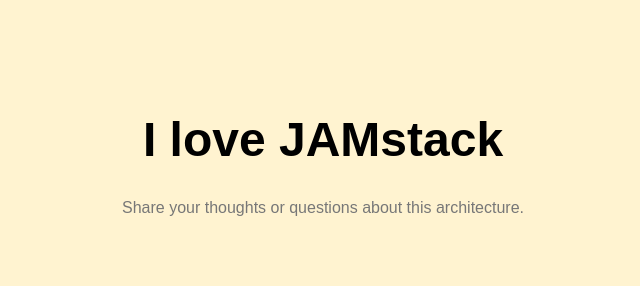
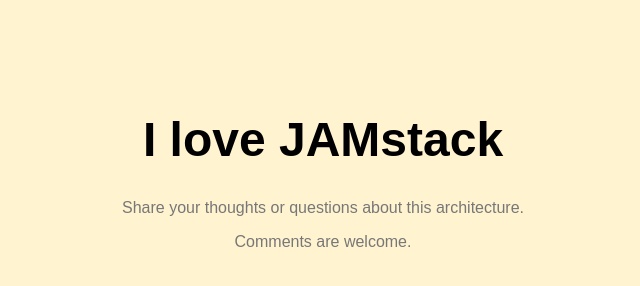
Before and after one commit to Densitty/simple_jam, a plain HTML site: page index.html in a window 1280 px wide. Shown: the whole page, without its empty margins (317-957 px from the left). Drawn offline with Linux system fonts and the light colour scheme.

Commit message:
an addition

```diff
--- a/index.html
+++ b/index.html
@@ -10,5 +10,7 @@
   <body>
     <h1>I love JAMstack</h1>
     <p>Share your thoughts or questions about this architecture.</p>
+
+    <p>Comments are welcome.</p>
   </body>
 </html>
```
